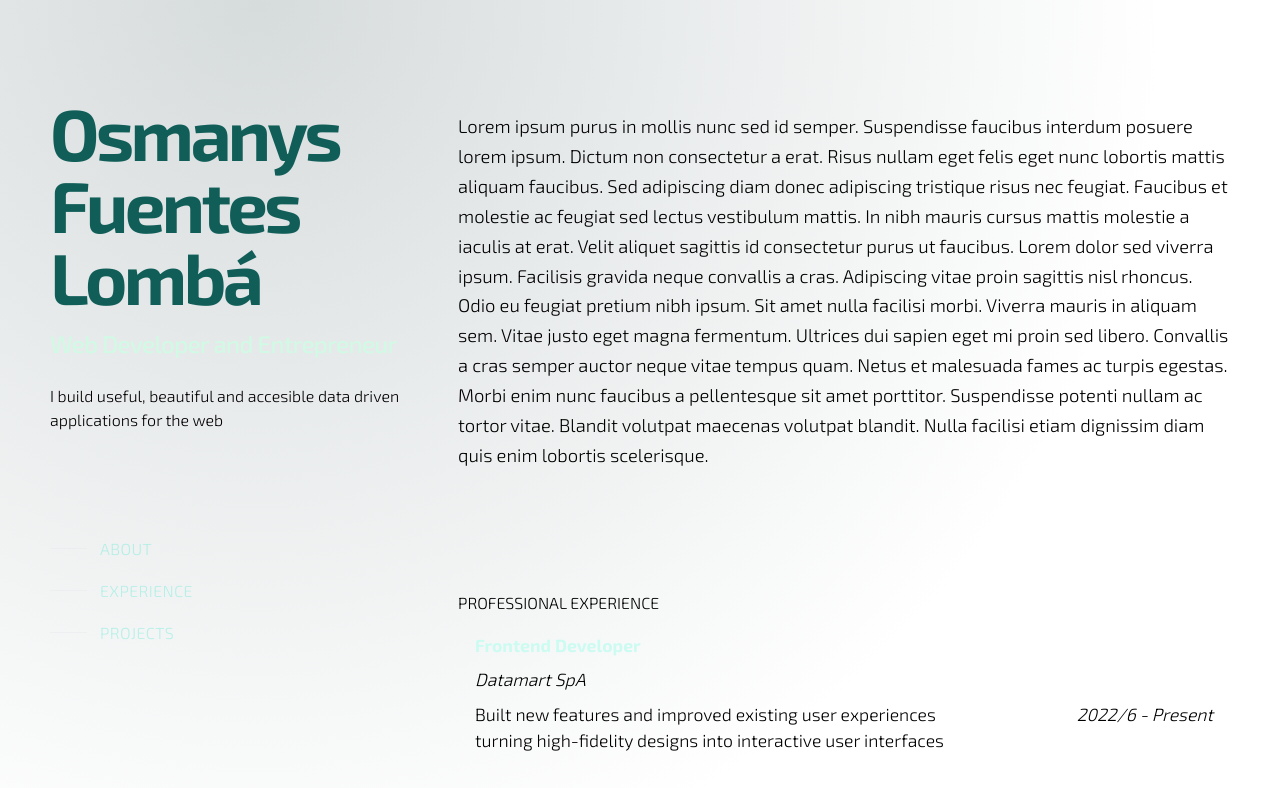
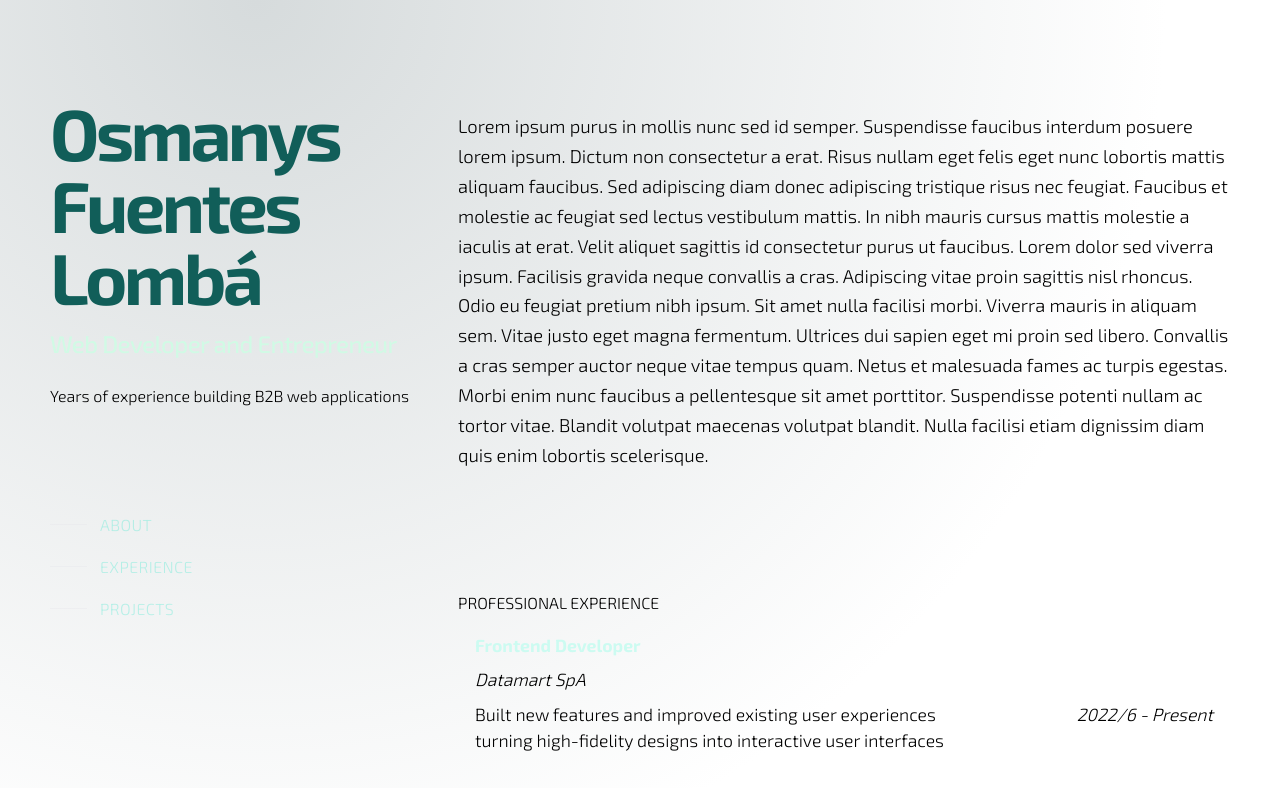
Before and after one commit to wonddark/wonddark.github.io, a Next.js app: page / in a window 1280 px wide. Shown: the top 788 px of the page. Built offline with nearby package versions, Linux system fonts and the light colour scheme.

Commit message:
Updated (once again) the short resume

```diff
--- a/src/app/page.tsx
+++ b/src/app/page.tsx
@@ -18,8 +18,7 @@ export default function Home() {
           </span>
         </p>
         <p className="lg:mb-24">
-          I build useful, beautiful and accesible data driven applications for
-          the web
+          Years of experience building B2B web applications
         </p>
         <SidebarNav />
         <div className="mt-7 lg:mt-40">
```
